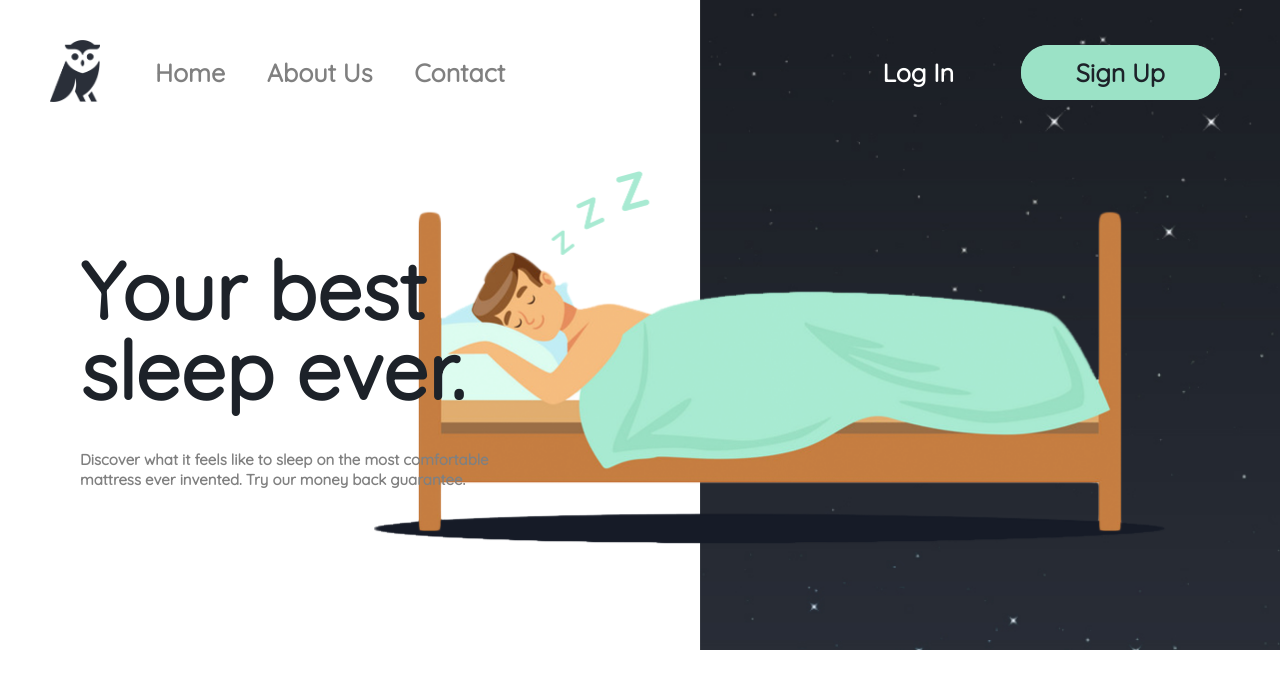
After one commit to spechthalt/learning_projects, a PHP site: page /p_3.html in a window 1280 px wide. The commit adds this page. Shown: the top 689 px of the page. Run offline with PHP 8.4, Linux system fonts and the light colour scheme.

Commit message:
Stephs work on project 3

```diff
--- /dev/null
+++ b/project_3/p_3.html
@@ -0,0 +1,44 @@
+<!DOCTYPE html>
+<html lang="en">
+  <head>
+    <meta charset="utf-8">
+    <meta name="viewport" content="width=device-width,initial-scale=1.0">
+    <title>Project 3</title>
+
+
+    <link rel="stylesheet" href="./styles/reset.css">
+
+    <link rel="stylesheet" href="./styles/styles.css">
+
+    <link rel="stylesheet" href="https://fonts.googleapis.com/css?family=Quicksand">
+
+  </head>
+  <body>
+    <div class="wrapper">
+      <img class="logo" src="images/logo.png" alt="logo">
+
+      <img class="bed" src="images/bed.png" alt="bed">
+
+      <div class="topnav">
+        <a href="https://purple.com/" class="navlink">Home</a>
+        <a href="https://purple.com/" class="navlink">About Us</a>
+        <a href="https://purple.com/" class="navlink">Contact</a>
+      </div>
+
+      <div class="buttons">
+        <a href="https://purple.com/" class="acct1">Log In</a>
+        <a href="https://purple.com/" class="acct2">Sign Up</a>
+      </div>
+
+      <div class="text">
+        <p class="large">Your best sleep ever.</p>
+        <p class="norm">Discover what it feels like to sleep on the most comfortable
+        mattress ever invented. Try our money back guarantee.</p>
+      </div>
+
+
+
+    </div>
+
+  </body>
+</html>
--- a/project_3/styles.css
+++ b/project_3/styles.css
@@ -1,5 +1,9 @@
-/* Your CSS goes in here */
+
 
 * {
   box-sizing: border-box;
 }
+
+.wrapper {
+  background-color: teal;
+}
--- a/project_3/styles/styles.css
+++ b/project_3/styles/styles.css
@@ -3,3 +3,114 @@
 * {
   box-sizing: border-box;
 }
+
+/*I could not figure out how to round the edges of the background image. I thought about
+edditing it in photoshop and then using it, or adding a div that was just a think white border
+and overlap it, but I also was not sure how to do that.*/
+
+/*The other thing I could not get right is that when you resize the website, the div's move
+with it and dont stay in place, so everything overlaps. I did't know/remember how to make
+them stay still.*/
+
+.wrapper {
+  background-image: url('../images/stars.jpg');
+  height: 650px;
+  background-position: 700px;
+  background-size: cover;
+  background-repeat: no-repeat;
+  background-attachment: fixed;
+  font-family: 'Quicksand',serif;
+  position: relative;
+}
+
+.logo {
+  width: 50px;
+  top: 40px;
+  left: 50px;
+  position: absolute;
+}
+
+.bed {
+  width: 800px;
+  right: 110px;
+  top: 160px;
+  position: absolute;
+}
+
+.topnav {
+  color: gray;
+  font-size: 25px;
+  font-weight: 900;
+  display: inline-block;
+  margin-top: 60px;
+  margin-left: 120px;
+}
+
+.navlink {
+  margin-left: 35px;
+  padding-bottom: 20px;
+  color: gray;
+}
+
+a:link {
+  text-decoration: none;
+}
+
+a:visited {
+  text-decoration: none;
+  color: gray;
+}
+
+a:hover {
+  text-decoration: underline;
+}
+
+.text {
+  position: absolute;
+  top: 250px;
+  left: 80px;
+}
+
+.large {
+  font-size: 80px;
+  color: rgb(29,34,41);
+  font-weight: 900;
+  margin-bottom: 40px;
+  width: 400px;
+}
+
+.norm {
+  color: gray;
+  font-weight: 600;
+  width: 450px;
+  font-size: 15px;
+  line-height: 20px;
+}
+
+.buttons {
+  font-size: 25px;
+  font-weight: 800;
+  position: absolute;
+  right: 60px;
+  top: 60px;
+}
+
+/*I had to use the !important thing because the color would not work otherwise.
+Do you know why that is?*/
+
+.acct1 {
+  margin-left: 60px;
+  color: white !important;
+}
+
+.acct2 {
+  margin-left: 60px;
+  color:rgb(29,34,41) !important;
+  border: solid 5px rgb(155,226,198);
+  border-radius: 40px;
+  background-color: rgb(155,226,198);
+  padding-top: 7px;
+  padding-bottom: 7px;
+  padding-left: 50px;
+  padding-right: 50px;
+}
```
Also changed, not shown: project_3/index.html (+6 -6 lines), 1 other file.
